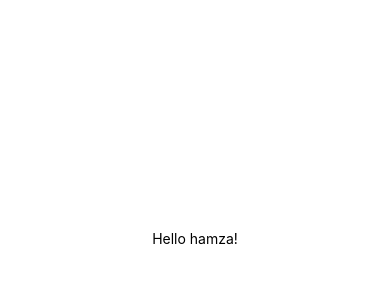
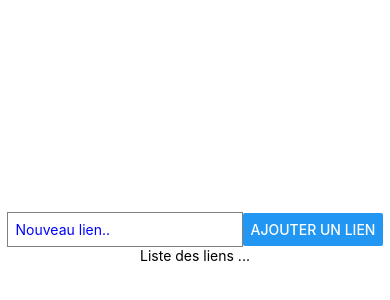
Before and after one commit to BouazziH/ceppic-react-native, a React Native app: screen / in a window 390 px wide. Shown: the part 184-484 px from the top of the page. Built offline with nearby package versions, Linux system fonts and the light colour scheme.

Commit message:
ajout d'un lien et de button et les mettres en lignes via css

```diff
--- a/App.js
+++ b/App.js
@@ -1,11 +1,17 @@
-import { StatusBar } from 'expo-status-bar';
-import { StyleSheet, Text, View } from 'react-native';
+
+import { StyleSheet, Text, View , TextInput ,Button } from 'react-native';
+
 
 export default function App() {
   return (
     <View style={styles.container}>
-      <Text>Hello hamza!</Text>
-      <StatusBar style="auto" />
+      <View style={styles.inputContainer}>
+      <TextInput defaultValue='Nouveau lien.. ' style={styles.inputLien}/>
+<Button title='Ajouter un lien' />
+</View>
+      <View style={styles.lienContainer}>
+        <Text>Liste des liens ...</Text>
+      </View>
     </View>
   );
 }
@@ -17,4 +23,16 @@ const styles = StyleSheet.create({
     alignItems: 'center',
     justifyContent: 'center',
   },
+  inputLien: {
+    color: 'blue',
+    borderColor: "gray",
+    borderWidth: 1,
+    padding: 8,
+  },
+  inputContainer:{
+
+    flexDirection:'row',
+    alignItems:"center",
+
+  }
 });
```
